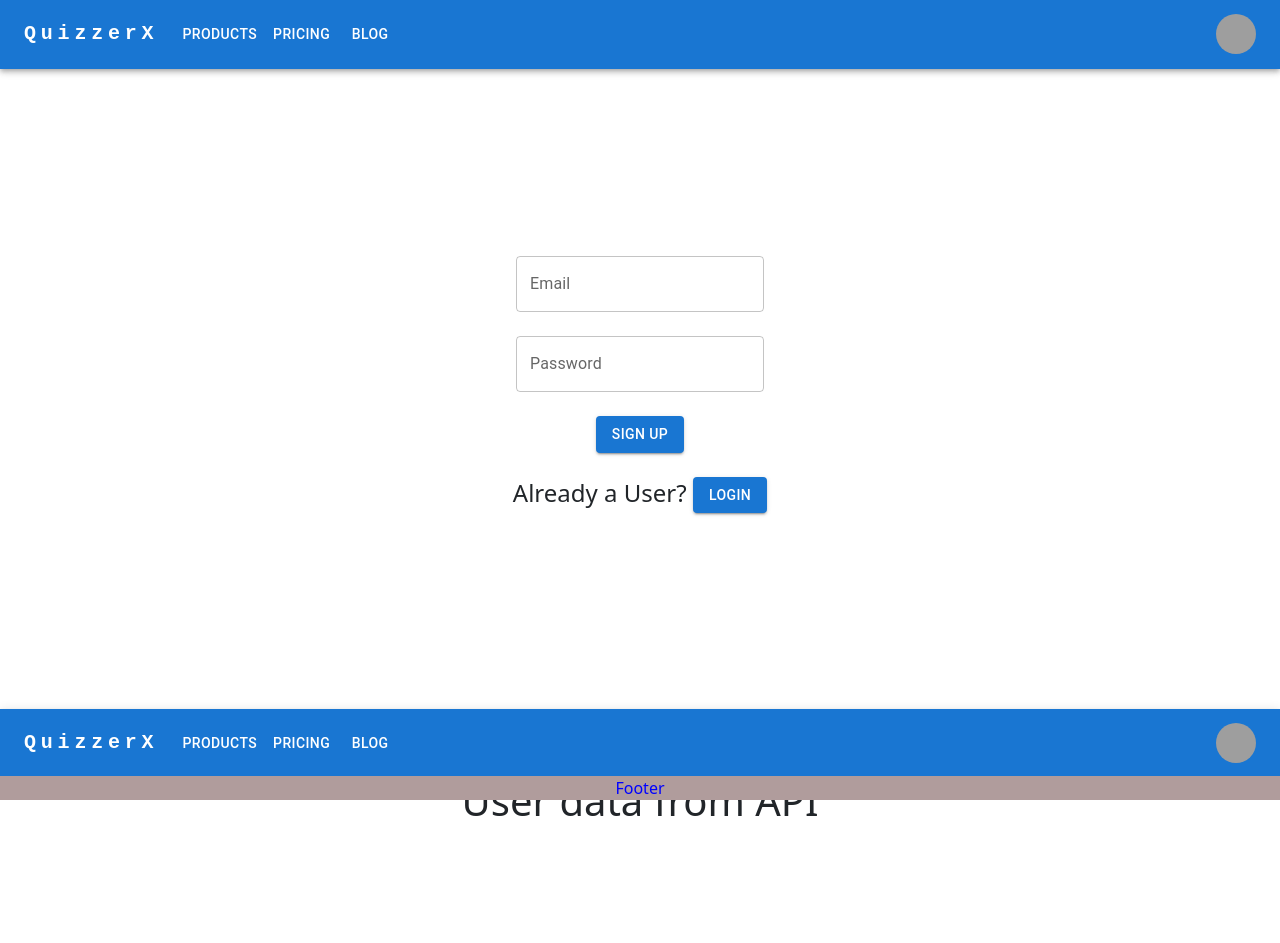
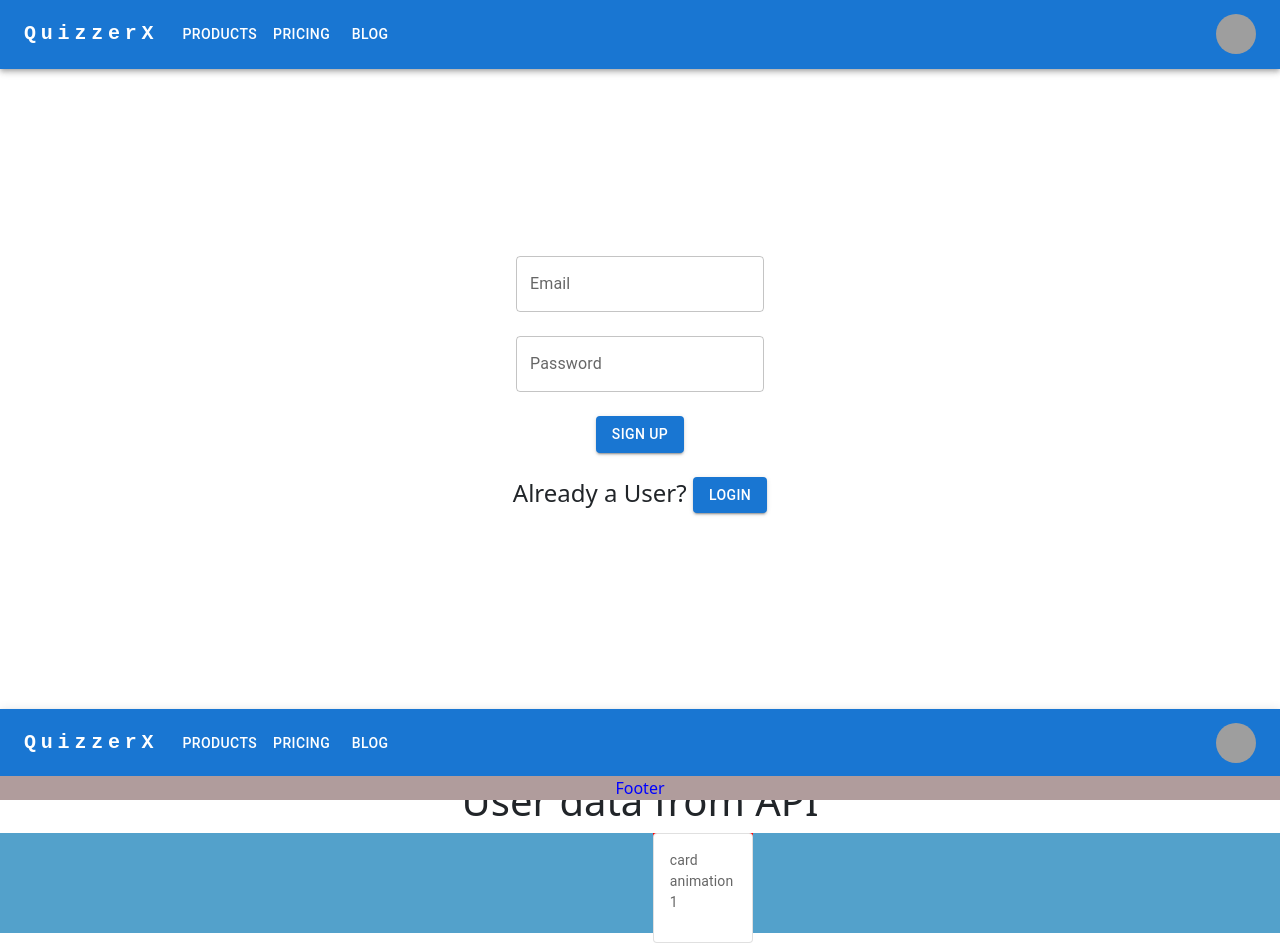
Before and after one commit to shashank08090/NextQuizzer, a Next.js app: page / in a window 1280 px wide. Before the commit the page ends 833 px from the top, so only its background shows below. Built offline with nearby package versions, Linux system fonts and the light colour scheme; grey boxes are pictures that could not be loaded.

Commit message:
animation in quiz cards

```diff
--- a/pages/Loggedin/Loggedin.scss
+++ b/pages/Loggedin/Loggedin.scss
@@ -4,6 +4,11 @@
     width: 100vw;
     justify-content: center;
     align-items: center;
+
+}
+@keyframes cardanimation {
+    from {padding:2px}
+    to {padding: 25px;}
 }
 .user_card {
     background-color:lightblue;
@@ -15,7 +20,39 @@
 .card_content {
     padding: 2px;
     margin: 2px;
+    animation-name: cardanimation;
+    animation-duration: 6s;
+    animation-iteration-count: infinite;
 }
 .card_container{
     margin:5px;
 }
+
+@keyframes example {
+
+    from {margin-left: 0;}
+    to {margin-left:80vw}
+  }
+
+  .animation_cards {
+    width: 100px;
+    height: 100px;
+    margin-left: 0;
+
+    background-color: red;
+    animation-name: example;
+    animation-duration: 4s;
+    animation-iteration-count: infinite;
+  }
+  .animation_container {
+    background-color: rgb(83, 161, 203);
+    height: auto;
+    width: 100vw;
+    margin: 0;
+  }
+  .no_animation{
+    width: 100px;
+    height: 100px;
+    margin-left: 0;
+
+  }
--- a/pages/quiz.jsx
+++ b/pages/quiz.jsx
@@ -1,4 +1,5 @@
 import * as React from 'react';
+// import { useState } from 'react';
 import Box from '@mui/material/Box';
 import Card from '@mui/material/Card';
 import CardActions from '@mui/material/CardActions';
@@ -7,11 +8,18 @@ import Button from '@mui/material/Button';
 import Typography from '@mui/material/Typography';
 import Header from './Header/Header'
 const Quiz = ({ users }) => {
+  // const [anim,setanim] =useState(false)
   console.log(users);
   return (
     <>
     <Header></Header>
     <h1 style={{textAlign:"center"}}>User data  from API </h1>
+    <div className='animation_container'>
+    <div className='animation_cards'><Card sx={{minwidth:275}} variant="outlined"><CardContent><Typography sx={{ fontSize: 14 }} color="text.secondary" gutterBottom>
+             <span>card animation 1</span>
+        </Typography></CardContent></Card></div>
+    </div>
+
     <div className="user_card">
 
 
```
